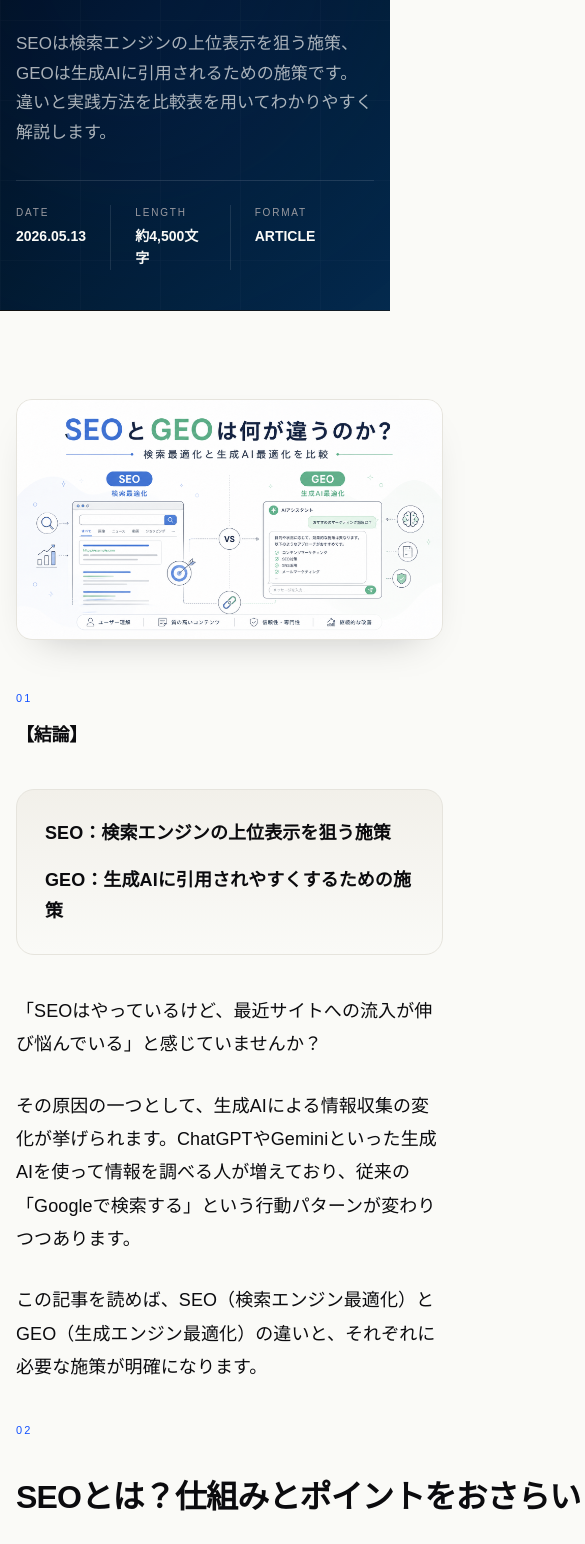
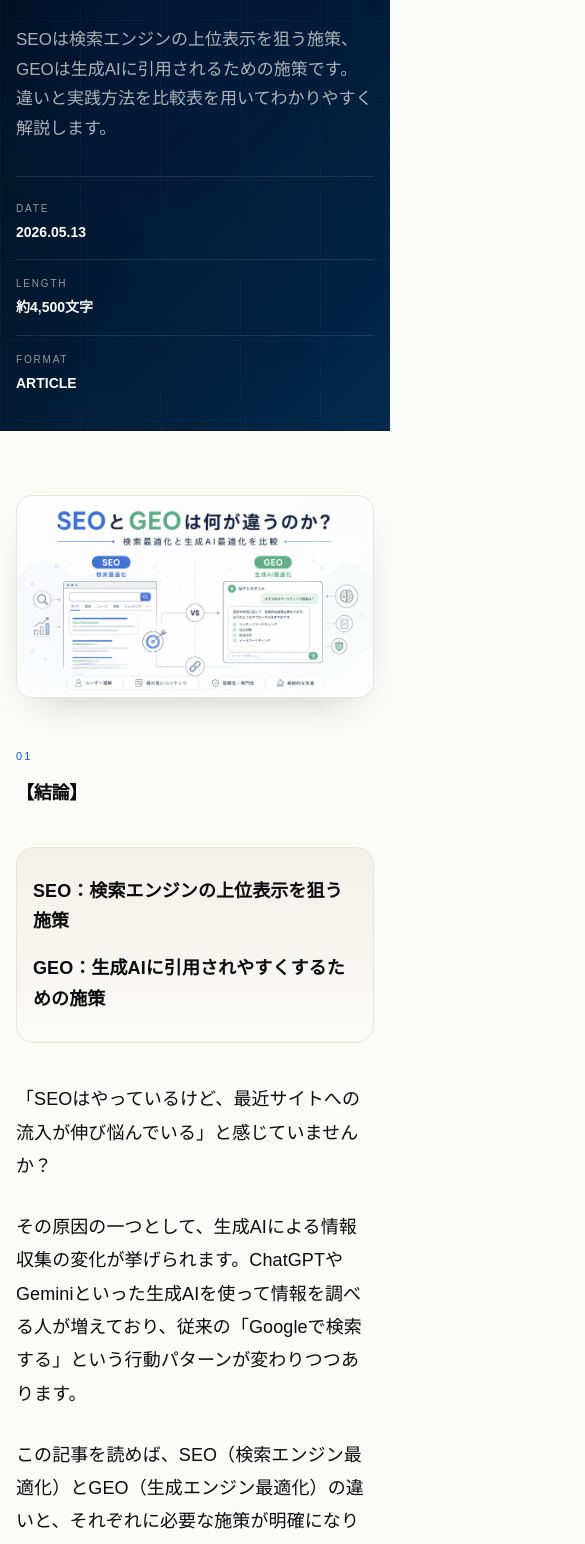
Before and after one commit to davidkim-ascent/geo_web, a Next.js app: page /lab/seo-geo in a window 390 px wide. Shown: the part 436-1980 px from the top of the page, 585 px wide, since content can reach past the window. Built offline with nearby package versions, Linux system fonts and the light colour scheme; no server answers; a web font is replaced by a local one.

Commit message:
fix: prevent mobile article overflow

```diff
--- a/src/app/globals.css
+++ b/src/app/globals.css
@@ -761,6 +761,7 @@
 .article-page {
   background: var(--bg);
   color: var(--fg);
+  overflow-x: clip;
 }
 
 /* 아티클 페이지 내 모든 mono/monospace 폰트를 Pretendard JP로 통일 */
@@ -843,10 +844,25 @@
 }
 
 .article-body {
+  min-width: 0;
   font-size: var(--fs-body);
   line-height: 1.85;
   letter-spacing: 0.005em;
   color: var(--ink);
+}
+
+.article-body img,
+.article-body picture,
+.article-body video,
+.article-body svg {
+  max-width: 100%;
+}
+
+.article-body img,
+.article-body video,
+.article-body svg {
+  display: block;
+  height: auto;
 }
 
 .article-section {
@@ -1036,6 +1052,8 @@
   font-size: var(--fs-body);
   line-height: 1.65;
   color: #323235;
+  min-width: 0;
+  overflow-wrap: anywhere;
 }
 
 .article-table__cell--label {
@@ -1109,6 +1127,78 @@
 
 .article-cta {
   margin-top: 88px;
+}
+
+@media (max-width: 640px) {
+  .article-shell {
+    padding: 64px 0;
+  }
+
+  .article-hero {
+    padding: 24px 0 20px;
+  }
+
+  .article-hero__grid {
+    gap: 28px;
+  }
+
+  .article-meta {
+    grid-template-columns: 1fr;
+    gap: 16px;
+  }
+
+  .article-meta__item {
+    padding-right: 0;
+  }
+
+  .article-meta__item:not(:last-child) {
+    margin-right: 0;
+    padding-bottom: 16px;
+    border-right: 0;
+    border-bottom: 1px solid rgba(255, 255, 255, 0.1);
+  }
+
+  .article-h2 {
+    max-width: none;
+    white-space: normal;
+    word-break: keep-all;
+    overflow-wrap: anywhere;
+    font-size: clamp(26px, 7.2vw, 32px);
+  }
+
+  .article-h3 {
+    font-size: 18px;
+  }
+
+  .article-table {
+    overflow-x: auto;
+    -webkit-overflow-scrolling: touch;
+  }
+
+  .article-table__head,
+  .article-table__row {
+    min-width: 620px;
+  }
+
+  .article-callout,
+  .article-faq__item,
+  .article-table__head,
+  .article-table__row {
+    padding-left: 16px;
+    padding-right: 16px;
+  }
+
+  .article-principle-card {
+    grid-template-columns: 24px 1fr;
+    gap: 12px;
+    padding: 16px;
+  }
+
+  .article-principle-card__number {
+    width: 24px;
+    height: 24px;
+    font-size: 11px;
+  }
 }
 
 /* ===== ITALIC BLUE GRADIENT — clip fix ===== */
```
Also changed, not shown: 2 other files (tests, documents, lock files or other folders).
